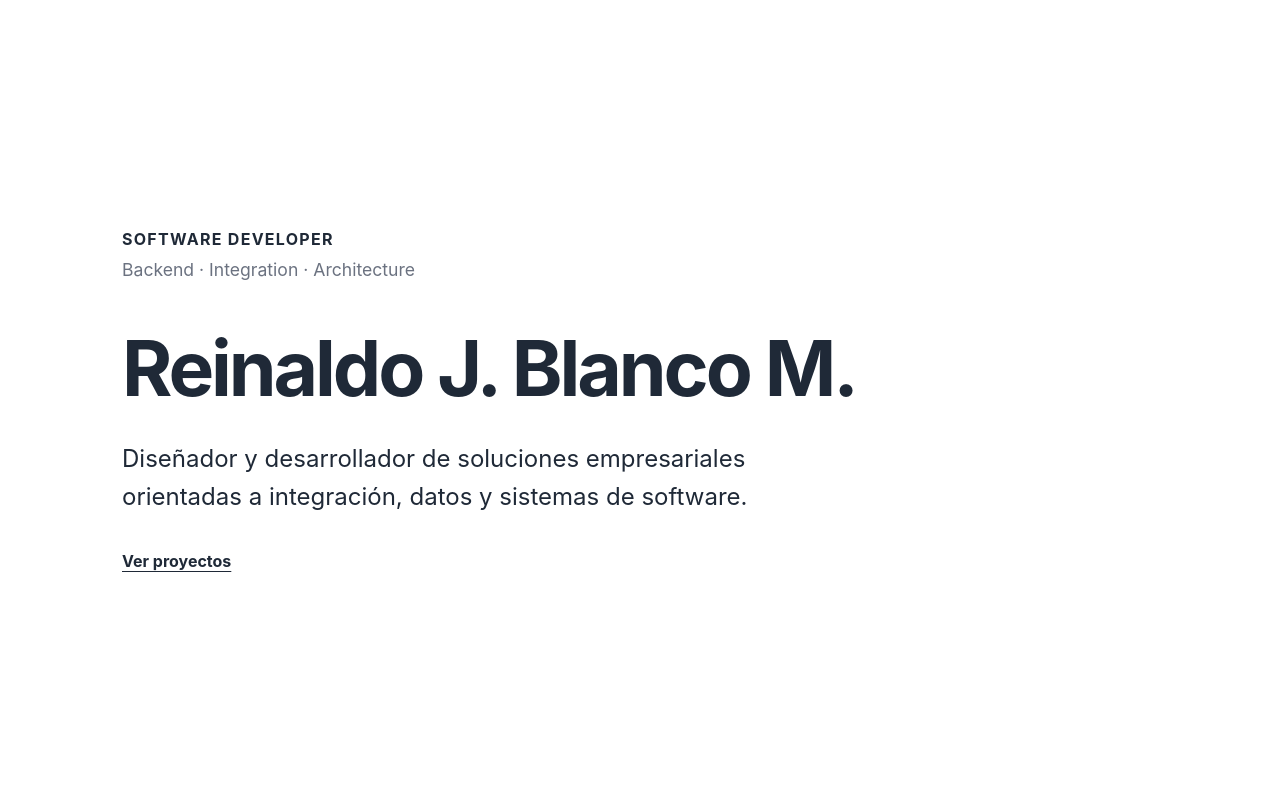
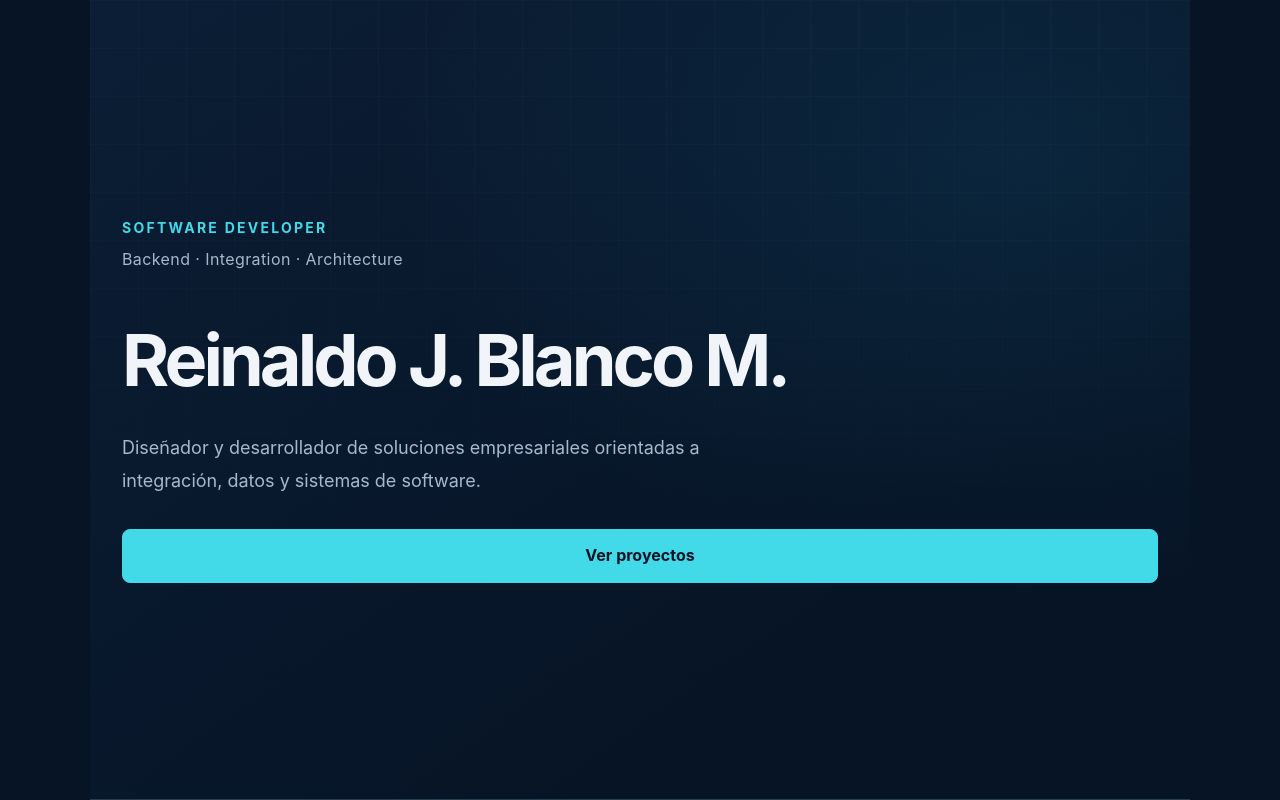
Before and after one commit to NanoBlanco/reinaldo-portfolio, a React (Vite) app: page / in a window 1280 px wide. Shown: the top 800 px of the page. Built offline with nearby package versions, Linux system fonts and the light colour scheme.

Commit message:
style: apply navy and cyan visual identity

```diff
--- a/src/index.css
+++ b/src/index.css
@@ -189,9 +189,13 @@ a:focus-visible {
 
 .project-card__technologies li {
   padding: 0.35rem 0.65rem;
+  border: 1px solid #2b526d;
   border-radius: 999px;
-  background: #f3f4f6;
+  background-color: #16324f;
+  color: #42d9e8;
   font-size: 0.8rem;
+  font-weight: 500;
+  line-height: 1.4;
 }
 
 @media (max-width: 900px) {
@@ -351,3 +355,274 @@ a:focus-visible {
     align-items: flex-start;
   }
 }
+
+/* =========================================================
+   Visual identity: Deep Navy + Cyan
+   ========================================================= */
+
+:root {
+  color-scheme: dark;
+
+  /* Backgrounds */
+  --color-bg: #071426;
+  --color-bg-secondary: #0b1e35;
+  --color-surface: #10243d;
+  --color-surface-hover: #162e4b;
+
+  /* Borders */
+  --color-border: #263d56;
+  --color-border-accent: rgb(66 217 232 / 35%);
+
+  /* Typography */
+  --color-text: #f1f5f9;
+  --color-text-secondary: #a7b8cc;
+  --color-text-muted: #8295ab;
+
+  /* Accent */
+  --color-accent: #42d9e8;
+  --color-accent-hover: #7ae8f0;
+  --color-accent-contrast: #071426;
+
+  /* Effects */
+  --shadow-card: 0 12px 32px rgb(0 0 0 / 18%);
+  --shadow-card-hover: 0 18px 40px rgb(0 0 0 / 28%);
+  --shadow-accent: 0 0 24px rgb(66 217 232 / 8%);
+
+  /* Layout */
+  --content-width: 1120px;
+  --radius-sm: 8px;
+  --radius-md: 14px;
+  --radius-lg: 20px;
+
+  --transition-fast: 180ms ease;
+}
+
+/* ---------------------------------------------------------
+   Base
+   --------------------------------------------------------- */
+
+html {
+  scroll-behavior: smooth;
+  scroll-padding-top: 2rem;
+  background: var(--color-bg);
+}
+
+body {
+  margin: 0;
+  background-color: var(--color-bg);
+  color: var(--color-text);
+  font-family: Inter, 'Segoe UI', Roboto, Helvetica, Arial, sans-serif;
+  line-height: 1.7;
+  -webkit-font-smoothing: antialiased;
+  text-rendering: optimizeLegibility;
+}
+
+#root {
+  min-height: 100vh;
+}
+
+::selection {
+  color: var(--color-accent-contrast);
+  background: var(--color-accent);
+}
+
+/* ---------------------------------------------------------
+   Typography
+   --------------------------------------------------------- */
+
+h1,
+h2,
+h3,
+h4 {
+  color: var(--color-text);
+  line-height: 1.2;
+  letter-spacing: -0.035em;
+}
+
+p {
+  color: var(--color-text-secondary);
+}
+
+strong {
+  color: var(--color-text);
+}
+
+/* ---------------------------------------------------------
+   Links and accessibility
+   --------------------------------------------------------- */
+
+a {
+  color: var(--color-accent);
+  text-decoration-thickness: 1px;
+  text-underline-offset: 4px;
+  transition:
+    color var(--transition-fast),
+    background-color var(--transition-fast),
+    border-color var(--transition-fast);
+}
+
+a:hover {
+  color: var(--color-accent-hover);
+}
+
+a:focus-visible,
+button:focus-visible {
+  outline: 3px solid var(--color-accent);
+  outline-offset: 4px;
+}
+
+/* ---------------------------------------------------------
+   Hero
+   --------------------------------------------------------- */
+
+.hero {
+  position: relative;
+  isolation: isolate;
+  overflow: hidden;
+  background:
+    radial-gradient(ellipse at 85% 20%, rgb(21 102 139 / 19%), transparent 48%),
+    linear-gradient(145deg, var(--color-bg-secondary) 0%, var(--color-bg) 72%);
+  border-bottom: 1px solid var(--color-border);
+}
+
+/* Subtle technical atmosphere without images or dependencies. */
+.hero::before {
+  position: absolute;
+  z-index: -1;
+  inset: 0;
+  background-image:
+    linear-gradient(rgb(128 164 196 / 4%) 1px, transparent 1px),
+    linear-gradient(90deg, rgb(128 164 196 / 4%) 1px, transparent 1px);
+  background-size: 48px 48px;
+  content: '';
+  mask-image: linear-gradient(to bottom, black, transparent 90%);
+  pointer-events: none;
+}
+
+.hero__role {
+  color: var(--color-accent);
+  font-size: 0.875rem;
+  font-weight: 700;
+  letter-spacing: 0.16em;
+  text-transform: uppercase;
+}
+
+.hero__specialties {
+  color: var(--color-text-secondary);
+  font-size: 1rem;
+  letter-spacing: 0.025em;
+}
+
+.hero__name {
+  color: var(--color-text);
+  font-size: clamp(2.5rem, 6vw, 4.5rem);
+  font-weight: 750;
+  letter-spacing: -0.055em;
+  line-height: 1.08;
+  text-wrap: balance;
+}
+
+.hero__description {
+  max-width: 680px;
+  color: var(--color-text-secondary);
+  font-size: clamp(1rem, 2vw, 1.125rem);
+  line-height: 1.85;
+  text-wrap: pretty;
+}
+
+/* Main call to action */
+.hero__cta {
+  display: inline-flex;
+  align-items: center;
+  justify-content: center;
+  min-height: 48px;
+  padding: 0.75rem 1.4rem;
+  border: 1px solid var(--color-accent);
+  border-radius: var(--radius-sm);
+  background: var(--color-accent);
+  color: var(--color-accent-contrast);
+  font-weight: 700;
+  text-decoration: none;
+  transition:
+    transform var(--transition-fast),
+    box-shadow var(--transition-fast),
+    background-color var(--transition-fast);
+}
+
+.hero__cta:hover {
+  transform: translateY(-2px);
+  background: var(--color-accent-hover);
+  color: var(--color-accent-contrast);
+  box-shadow: var(--shadow-accent);
+}
+
+/* ---------------------------------------------------------
+   Project cards
+   --------------------------------------------------------- */
+
+.project-card {
+  border: 1px solid var(--color-border);
+  border-radius: var(--radius-md);
+  background: linear-gradient(145deg, var(--color-surface), var(--color-bg-secondary));
+  box-shadow: var(--shadow-card);
+  transition:
+    transform var(--transition-fast),
+    border-color var(--transition-fast),
+    box-shadow var(--transition-fast),
+    background-color var(--transition-fast);
+}
+
+.project-card:hover {
+  transform: translateY(-4px);
+  border-color: var(--color-border-accent);
+  box-shadow: var(--shadow-card-hover);
+}
+
+.project-card h2,
+.project-card h3 {
+  color: var(--color-text);
+}
+
+.project-card p {
+  color: var(--color-text-secondary);
+}
+
+/* ---------------------------------------------------------
+   Section separators
+   --------------------------------------------------------- */
+
+main > section + section {
+  border-top: 1px solid rgb(128 164 196 / 10%);
+}
+
+/* ---------------------------------------------------------
+   Contact and footer
+   --------------------------------------------------------- */
+
+footer {
+  border-top: 1px solid var(--color-border);
+  background: var(--color-bg-secondary);
+}
+
+footer p {
+  color: var(--color-text-muted);
+}
+
+/* ---------------------------------------------------------
+   Motion preferences
+   --------------------------------------------------------- */
+
+@media (prefers-reduced-motion: reduce) {
+  html {
+    scroll-behavior: auto;
+  }
+
+  *,
+  *::before,
+  *::after {
+    animation-duration: 0.01ms !important;
+    animation-iteration-count: 1 !important;
+    transition-duration: 0.01ms !important;
+    scroll-behavior: auto !important;
+  }
+}
```
